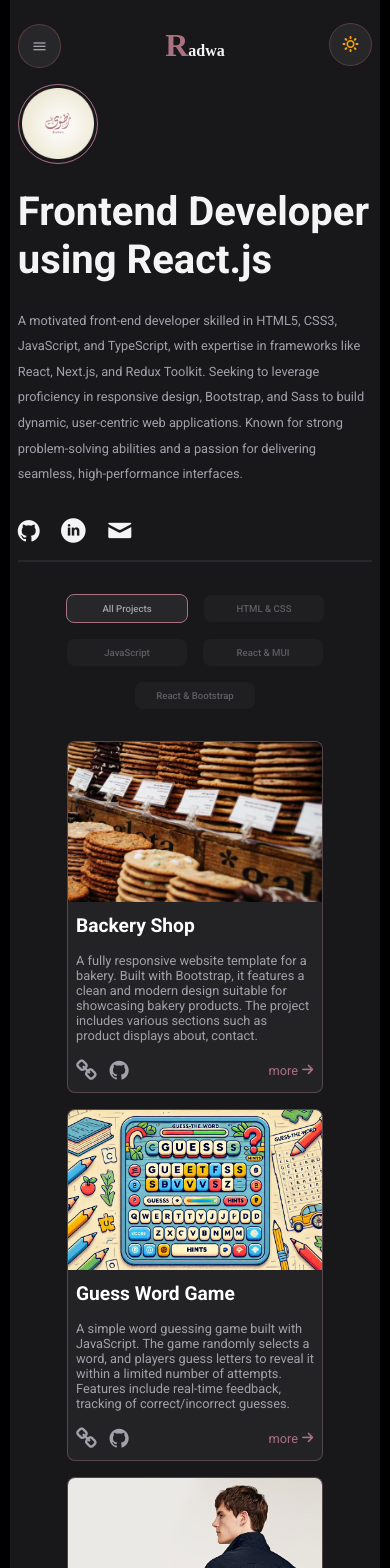
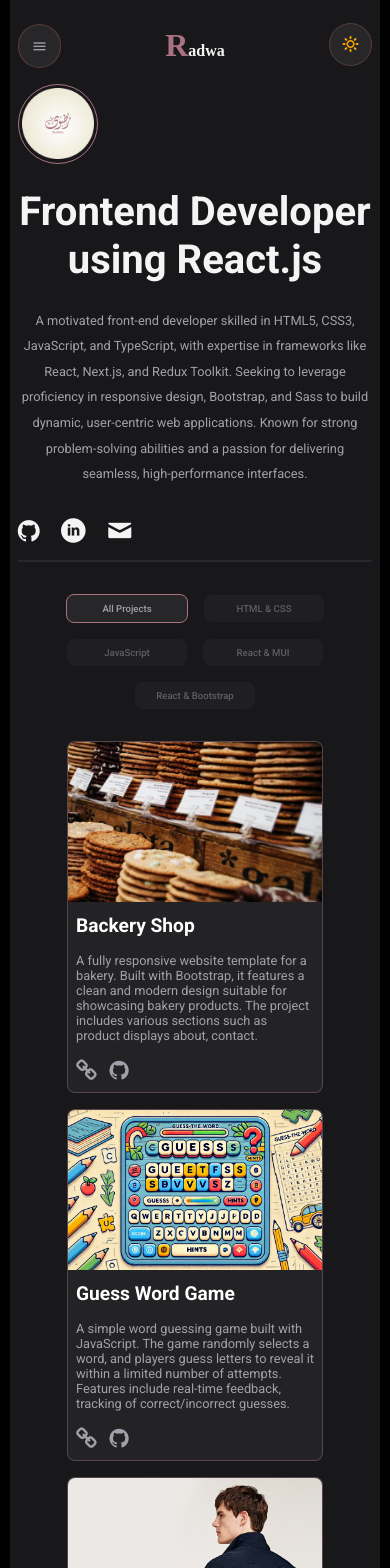
Before and after one commit to radwaokaily/portfolio, a React (Vite) app: page / in a window 390 px wide. Shown: the top 1568 px of the page. Built offline with nearby package versions, Linux system fonts and the light colour scheme; a web font is replaced by a local one.

Commit message:
update hero

```diff
--- a/src/components/hero/hero.css
+++ b/src/components/hero/hero.css
@@ -46,6 +46,9 @@ section.hero .animation{
     flex: 1;
 }
 @media  (max-width:800px){
+    section.hero .my-details{
+        text-align: center;
+    }
     section.hero .animation{
         display: none;
     }
--- a/src/components/main/Main.jsx
+++ b/src/components/main/Main.jsx
@@ -153,10 +153,7 @@ const Main = () => {
                       <div className="icon-github"></div>
                     </a>
                   </div>
-                  <a className="d-flex" href="http://">
-                    more
-                    <span className="icon-arrow-right2"></span>
-                  </a>
+
                 </div>
               </div>
             </motion.div>
```
